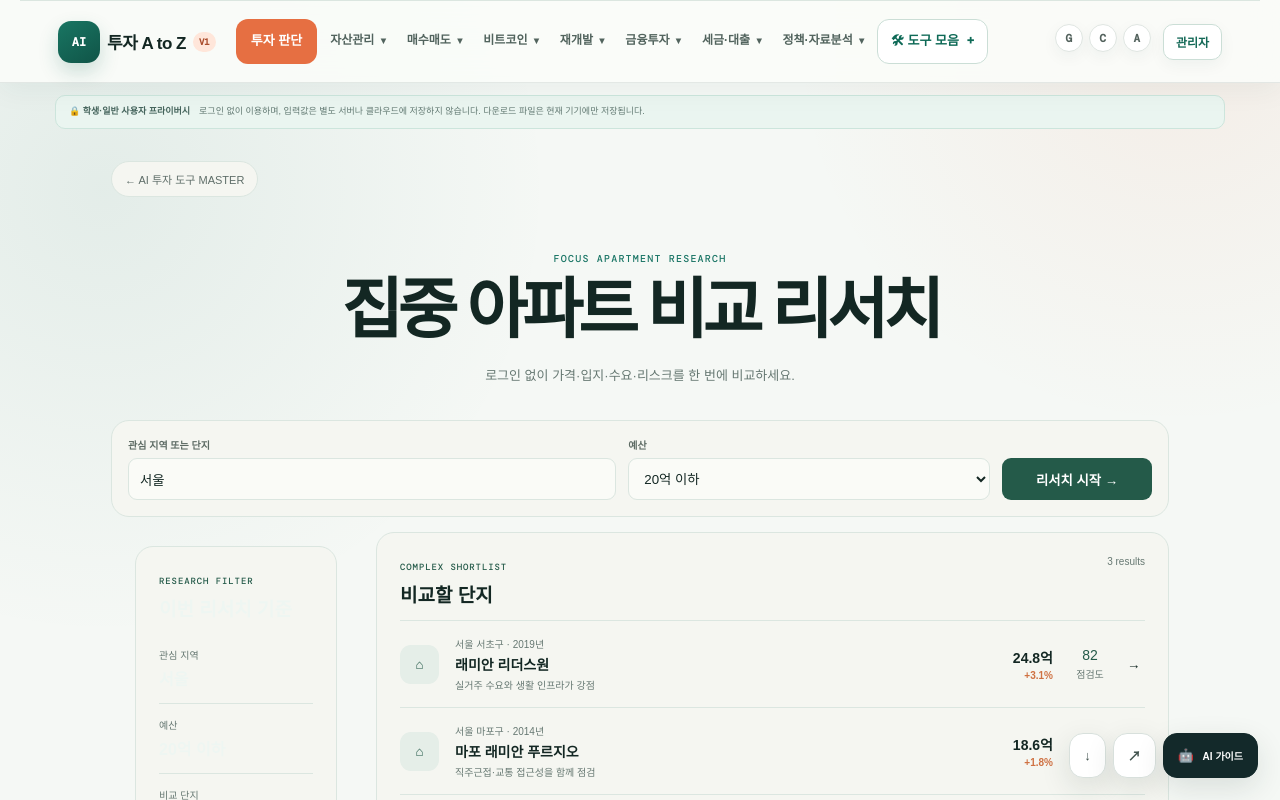
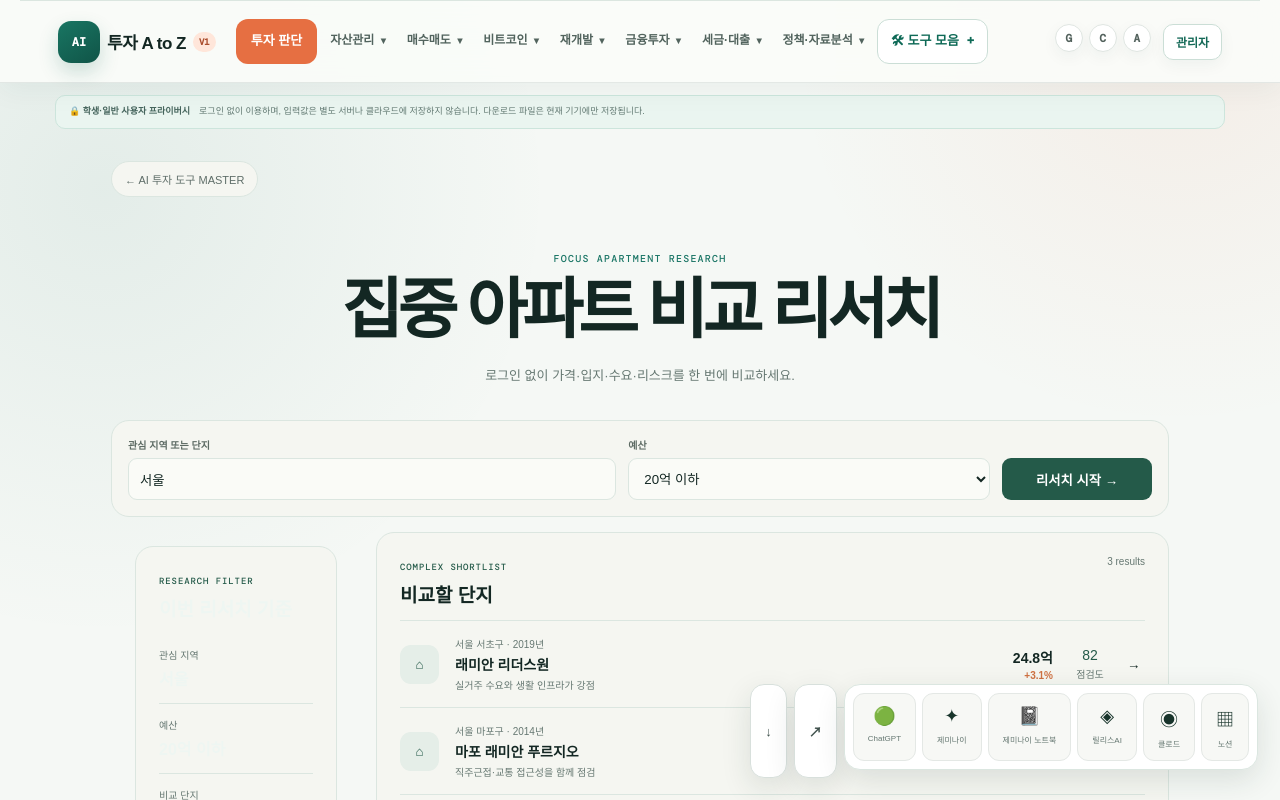
Before and after one commit to crenciasea7-dot/teacher-tools, a Next.js app in the folder ai-invest-tools-master/: page /apartment-research in a window 1280 px wide. Shown: the top 800 px of the page. Built offline with nearby package versions, Linux system fonts and the light colour scheme; a web font is replaced by a local one.

Commit message:
Replace chatbot with AI shortcut icons

```diff
--- a/ai-invest-tools-master/app/components/floating-actions.tsx
+++ b/ai-invest-tools-master/app/components/floating-actions.tsx
@@ -3,15 +3,13 @@
 import Link from "next/link";
 import { useState } from "react";
 
-const assistantQuestions = [
-  { label: "지금 시장은?", href: "/investment-flow#market" },
-  { label: "사야 할까?", href: "/investment-flow#buy" },
-  { label: "팔아야 할까?", href: "/investment-flow#sell" },
-  { label: "뭘 사야 할까?", href: "/investment-flow#choose" },
-];
+const aiShortcuts = [
+  { label: "ChatGPT", icon: "🟢", href: "https://chatgpt.com/" }, { label: "제미나이", icon: "✦", href: "https://gemini.google.com/" },
+  { label: "제미나이 노트북", icon: "📓", href: "https://notebooklm.google.com/" }, { label: "릴리스AI", icon: "◈", href: "https://release.ai/" },
+  { label: "클로드", icon: "◉", href: "https://claude.ai/" }, { label: "노션", icon: "▦", href: "https://www.notion.so/" },
+] as const;
 
 export default function FloatingActions() {
-  const [assistantOpen, setAssistantOpen] = useState(false);
   const [shareOpen, setShareOpen] = useState(false);
   const [downloadOpen, setDownloadOpen] = useState(false);
   const [notice, setNotice] = useState("");
@@ -101,7 +99,7 @@ export default function FloatingActions() {
   return (
     <div className="floating-actions">
       {notice && <div className="floating-notice">{notice}</div>}
-      {assistantOpen && <aside className="assistant-panel">
+      {false && <aside className="assistant-panel">
         <div><span>V1 GUIDE</span><button type="button" onClick={() => setAssistantOpen(false)}>×</button></div>
         <h2>지금 무엇을 판단하고 있나요?</h2>
         <p>질문을 고르면 필요한 도구를 순서대로 안내합니다.</p>
@@ -127,7 +125,7 @@ export default function FloatingActions() {
       <div className="floating-buttons">
         <button type="button" className={downloadOpen ? "active" : ""} onClick={() => { setDownloadOpen((open) => !open); setShareOpen(false); setAssistantOpen(false); }} aria-label="다운로드 메뉴 열기">↓</button>
         <button type="button" className={shareOpen ? "active" : ""} onClick={() => { setShareOpen((open) => !open); setDownloadOpen(false); setAssistantOpen(false); }} aria-label="공유 메뉴 열기">↗</button>
-        <button type="button" className={`assistant-trigger ${assistantOpen ? "active" : ""}`} onClick={() => { setAssistantOpen((open) => !open); setShareOpen(false); setDownloadOpen(false); }}>🤖 <span>AI 가이드</span></button>
+        <nav className="ai-shortcuts">{aiShortcuts.map((item) => <a href={item.href} target="_blank" rel="noreferrer" key={item.label} title={item.label}><span>{item.icon}</span><small>{item.label}</small></a>)}</nav>
       </div>
     </div>
   );
--- a/ai-invest-tools-master/app/globals.css
+++ b/ai-invest-tools-master/app/globals.css
@@ -1862,6 +1862,9 @@ footer b {
 .global-privacy { display: flex; gap: 9px; max-width: 1170px; margin: 12px auto 0; padding: 9px 13px; border: 1px solid #cce5dc; border-radius: 10px; background: #eaf5f0; color: #46655d; font-size: 9px; line-height: 1.55; }
 .global-privacy span { color: #637a73; }
 .floating-actions { position: fixed; z-index: 70; right: 22px; bottom: 22px; }
+.ai-shortcuts { display:flex; gap:6px; margin-bottom:8px; justify-content:flex-end; background:#fff; padding:8px; border-radius:16px; box-shadow:0 10px 30px #18342b1f; }
+.ai-shortcuts a { display:flex; flex-direction:column; align-items:center; gap:2px; color:#18342b; text-decoration:none; font-size:18px; min-width:42px; }
+.ai-shortcuts small { font-size:9px; white-space:nowrap; }
 .floating-buttons { display: flex; justify-content: flex-end; gap: 7px; }
 .floating-buttons button { border: 1px solid #d8e0dc; border-radius: 14px; padding: 12px 14px; background: #fff; color: #40524d; box-shadow: 0 10px 30px #18342b1f; font-size: 13px; font-weight: 700; cursor: pointer; }
 .floating-buttons .assistant-trigger { border-color: #13292a; background: #13292a; color: #fff; }
```
